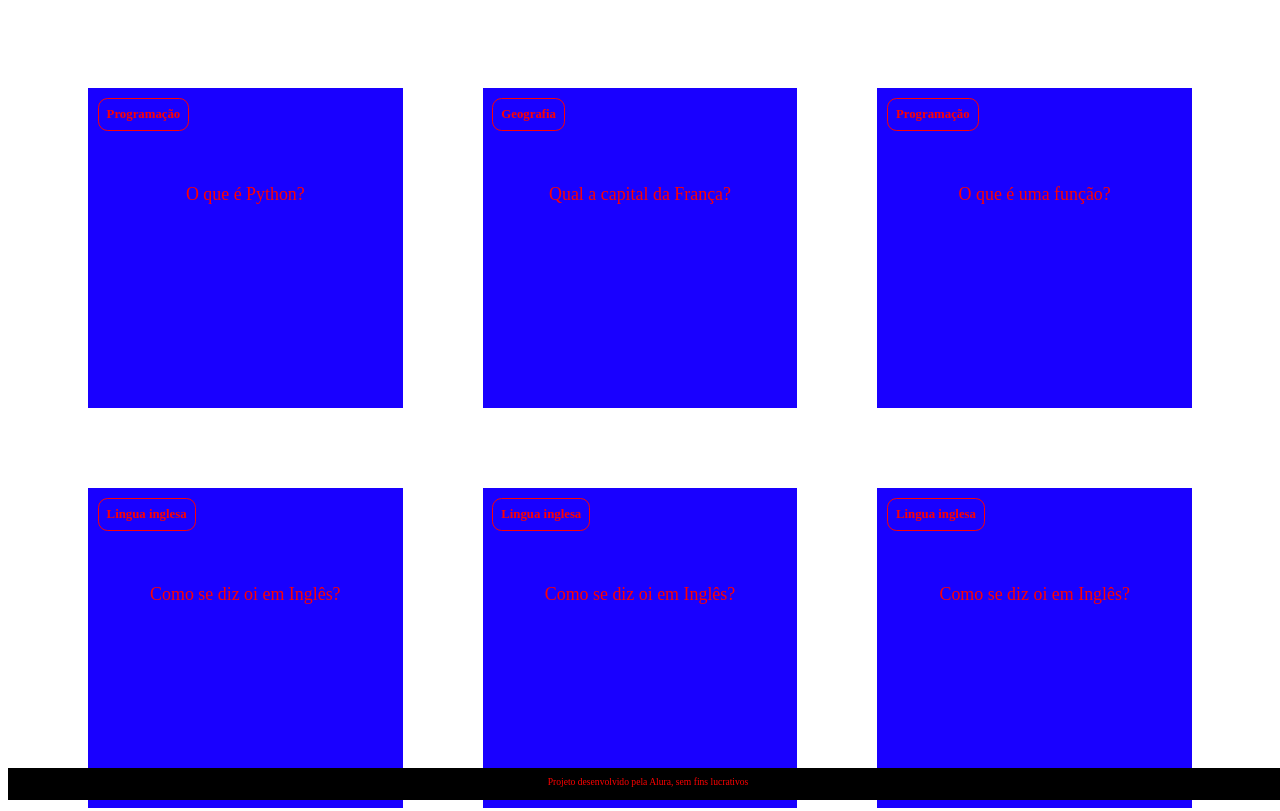
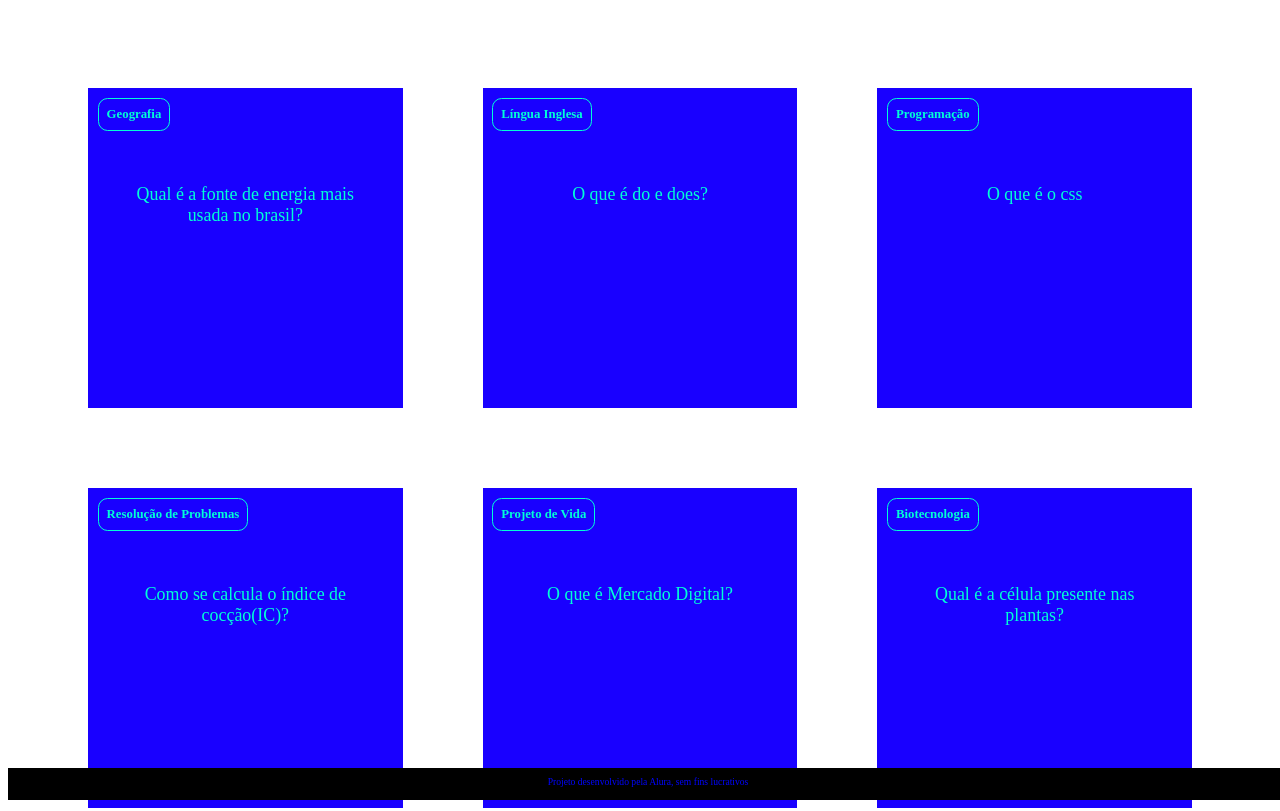
Before and after one commit to jd811208/ar, a plain HTML site: page index.html in a window 1280 px wide. Shown: the top 811 px of the page. Drawn offline with Linux system fonts and the light colour scheme; files that its build step writes are made by us from their sources.

Commit message:
Add files via upload

```diff
--- a/perguntas.js
+++ b/perguntas.js
@@ -1,55 +1,50 @@
+
 criaCartao(
-    'Programação',
-    'O que é Python?',
-    'O Python é uma linguagem de programação'
+    'Geografia',
+    'Qual é a fonte de energia mais usada no brasil?',
+    'Energia hidrelétrica'
 )
 
 criaCartao(
-    'Geografia',
-    'Qual a capital da França?',
-    'A capital da França é Paris'
+    'Língua Inglesa',
+    'O que é do e does?',
+    'são auxiliares usados para formar frases negativas e interrogativas e para enfatizar verbos no presente simples'
+)
+criaCartao(
+    'Programação',
+    'O que é o css',
+    'é uma linguagem de programação usada para estilizar.'
 )
 
 criaCartao(
-    'Programação',
-    'O que é uma função?',
-    'Uma função é um bloco de código que executa alguma tarefa'
+    'Resolução de Problemas',
+    'Como se calcula o índice de cocção(IC)?',
+    'IC= PC/PL'
+)
+
+
+criaCartao(
+    'Projeto de Vida',
+    'O que é Mercado Digital?',
+    'O mercado digital refere-se a todas as atividades comerciais que ocorrem online, como compra, venda, publicidade, atendimento ao cliente e outras interações '
 )
 
 criaCartao(
-    'Lingua inglesa',
-    'Como se diz oi em Inglês?',
-    'Oi em ingles é HI (RAI)'
+    'Biotecnologia',
+    'Qual é a célula presente nas plantas?',
+    'Eucarionte vegetal'
 )
 
 criaCartao(
-    'Lingua inglesa',
-    'Como se diz oi em Inglês?',
-    'Oi em ingles é HI (RAI)'
+    'Robótica',
+    'o que é um Circuito Elétrico?',
+    'É um trajeto composto por vários componentes elétricos interconectados que produzem energia.'
 )
 
 criaCartao(
-    'Lingua inglesa',
-    'Como se diz oi em Inglês?',
-    'Oi em ingles é HI (RAI)'
-)
-
-criaCartao(
-    'Lingua inglesa',
-    'Como se diz oi em Inglês?',
-    'Oi em ingles é HI (RAI)'
-)
-
-criaCartao(
-    '',
-    '',
-    ''
-)
-
-criaCartao(
-    '',
-    '',
-    ''
+    'Educação Financeira',
+    'O que é consumo consciente?',
+    'É gastar o dinheiro de forma consciente evitando desperdícios'
 )
 
 criaCartao(
--- a/style.css
+++ b/style.css
@@ -1,5 +1,5 @@
 :root {
-    --text-color: #ff0000;
+    --text-color: #00ffd5;
     --card-front-color: #1900ff;
     --card-back-color: #1900ff;
 }
@@ -77,13 +77,13 @@ body {
 
 .cartao__conteudo__resposta {
     transform: rotateY(180deg);
-    background-color: rgb(255, 0, 0);
+    background-color: rgb(0, 225, 255);
     border: 4px solid var(--card-back-color);
 }
 
 footer {
     background-color: black;
-    color: rgb(255, 0, 0);
+    color: rgb(0, 4, 255);
     position: fixed;
     bottom: 0;
     width: 100%;
@@ -99,7 +99,7 @@ footer p {
 @media (max-width: 560px) {
 
     body {
-        background: url('img/bg-mobile.webp'), no-repeat cover;
+        background: url(download.jpeg), no-repeat cover;
     }
 
     .cartao {
```
Also changed, not shown: download.jpeg (added).
